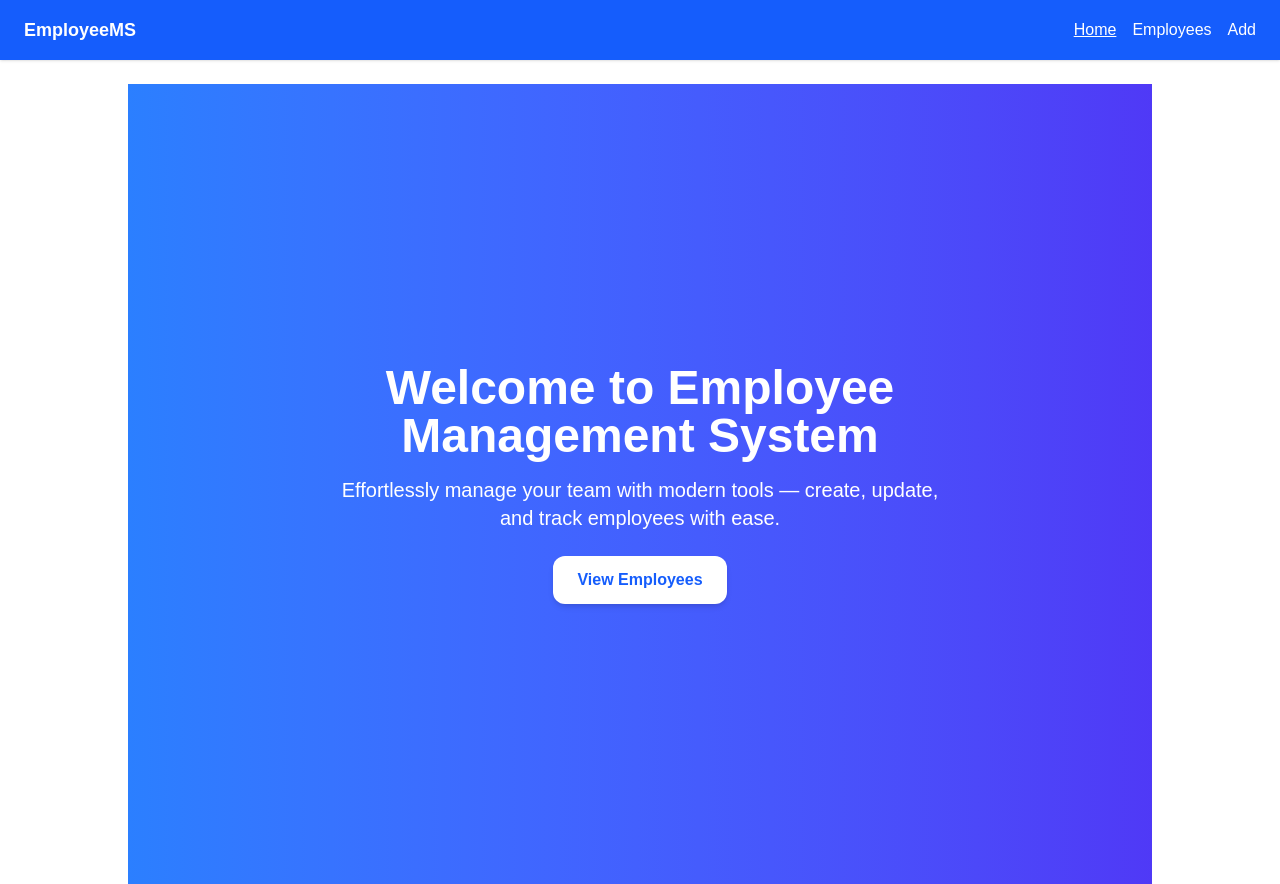
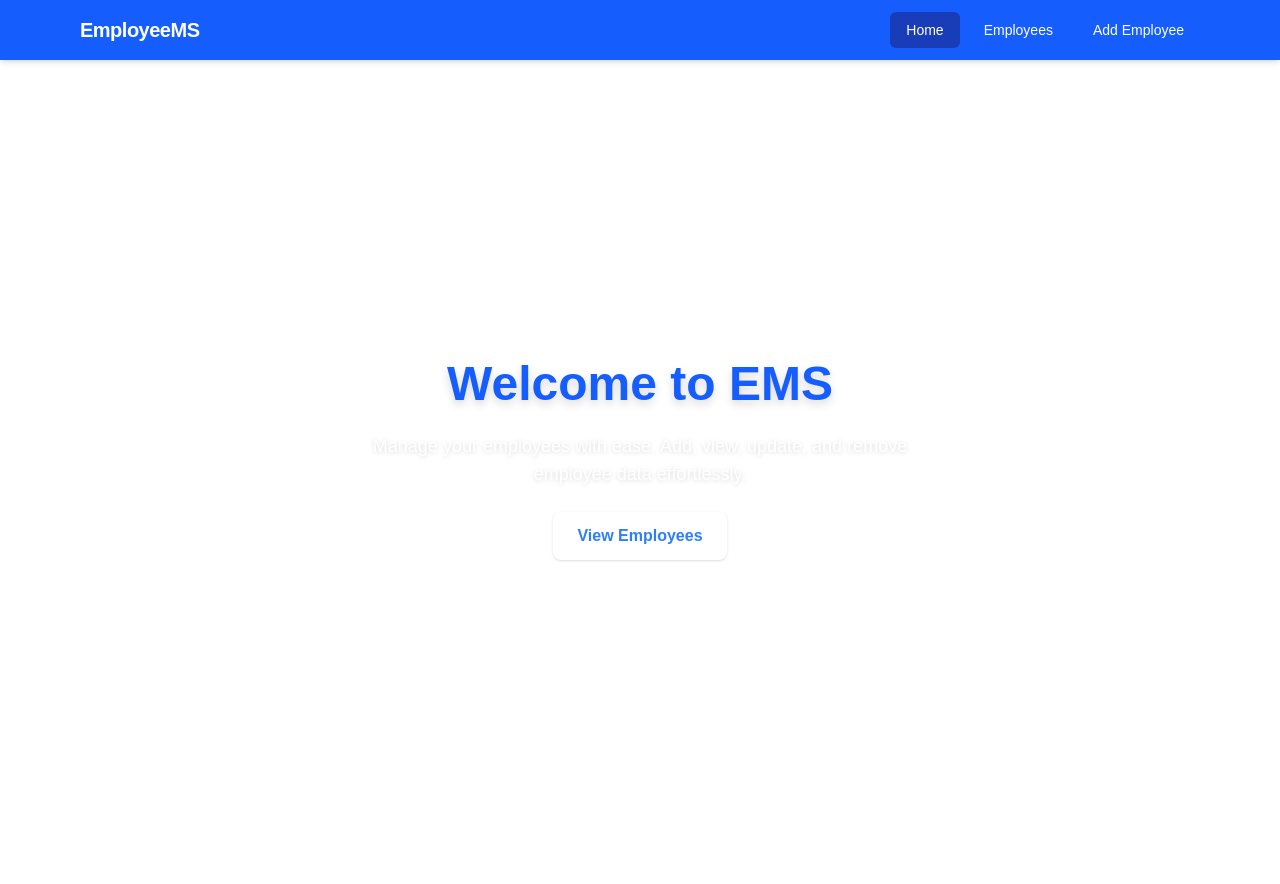
Before and after one commit to Chala751/Employee_Management_system, a Next.js app: page / in a window 1280 px wide. After the commit the page ends 860 px from the top, so only its background shows below. Built offline with nearby package versions, Linux system fonts and the light colour scheme.

Commit message:
editing color combination and style

```diff
--- a/app/employees/[id]/edit/page.tsx
+++ b/app/employees/[id]/edit/page.tsx
@@ -10,12 +10,20 @@ export default async function EditPage({ params }: Props) {
     where: { id: Number(params.id) },
   })
 
-  if (!employee) return <p>Employee not found</p>
+  if (!employee) {
+    return (
+      <div className="flex justify-center items-center h-screen">
+        <p className="text-red-600 text-lg font-medium"> Employee not found.</p>
+      </div>
+    )
+  }
 
   return (
-    <div className="p-6">
-      <h2 className="text-xl font-bold mb-4">Edit Employee</h2>
-      <EmployeeForm id={employee.id} initialData={employee} />
+    <div className="min-h-screen bg-gray-50 py-10 px-4">
+      <div className="max-w-2xl mx-auto bg-white shadow-lg rounded-xl p-8">
+        <h2 className="text-2xl font-bold text-gray-800 mb-6">Edit Employee</h2>
+        <EmployeeForm id={employee.id} initialData={employee} />
+      </div>
     </div>
   )
 }
--- a/app/page.tsx
+++ b/app/page.tsx
@@ -1,17 +1,14 @@
-// app/page.tsx
 export default function HomePage() {
   return (
-    <div className="min-h-screen flex items-center justify-center bg-gradient-to-r from-blue-500 to-indigo-600 text-white">
-      <div className="text-center max-w-2xl px-6">
-        <h1 className="text-4xl md:text-5xl font-extrabold mb-4">
-          Welcome to Employee Management System
-        </h1>
-        <p className="text-lg md:text-xl mb-6">
-          Effortlessly manage your team with modern tools — create, update, and track employees with ease.
+    <div className="min-h-screen flex items-center justify-center bg-gradient-to-br   text-white">
+      <div className="text-center max-w-xl space-y-6 px-4">
+        <h1 className="text-5xl font-extrabold drop-shadow-lg text-blue-600">Welcome to EMS</h1>
+        <p className="text-lg font-light drop-shadow-sm">
+          Manage your employees with ease. Add, view, update, and remove employee data effortlessly.
         </p>
         <a
           href="/employees"
-          className="inline-block bg-white text-blue-600 font-semibold px-6 py-3 rounded-xl shadow-md hover:bg-gray-100 transition"
+          className="inline-block bg-white text-blue-500 font-semibold px-6 py-3 rounded-lg shadow hover:bg-gray-100 transition"
         >
           View Employees
         </a>
--- a/components/Navbar.tsx
+++ b/components/Navbar.tsx
@@ -1,4 +1,3 @@
-// components/Navbar.tsx
 'use client'
 
 import Link from 'next/link'
@@ -7,16 +6,27 @@ import { usePathname } from 'next/navigation'
 export default function Navbar() {
   const pathname = usePathname()
 
+  const navItem = (href: string, label: string) => (
+    <Link
+      href={href}
+      className={`px-4 py-2 rounded-md text-sm font-medium hover:bg-blue-700 ${
+        pathname === href ? 'bg-blue-800 text-white' : ''
+      }`}
+    >
+      {label}
+    </Link>
+  )
+
   return (
-    <nav className="bg-blue-600 text-white px-6 py-4 mb-6 shadow">
-      <div className="flex justify-between items-center">
-        <Link href="/" className="font-bold text-lg">
+    <nav className="bg-blue-600 text-white shadow-md">
+      <div className="max-w-6xl mx-auto px-4 py-3 flex justify-between items-center">
+        <Link href="/" className="text-xl font-bold tracking-tight">
           EmployeeMS
         </Link>
-        <div className="space-x-4">
-          <Link href="/" className={pathname === '/' ? 'underline' : ''}>Home</Link>
-          <Link href="/employees" className={pathname.startsWith('/employees') ? 'underline' : ''}>Employees</Link>
-          <Link href="/employees/new" className={pathname === '/employees/new' ? 'underline' : ''}>Add</Link>
+        <div className="flex gap-2">
+          {navItem('/', 'Home')}
+          {navItem('/employees', 'Employees')}
+          {navItem('/employees/new', 'Add Employee')}
         </div>
       </div>
     </nav>
```
